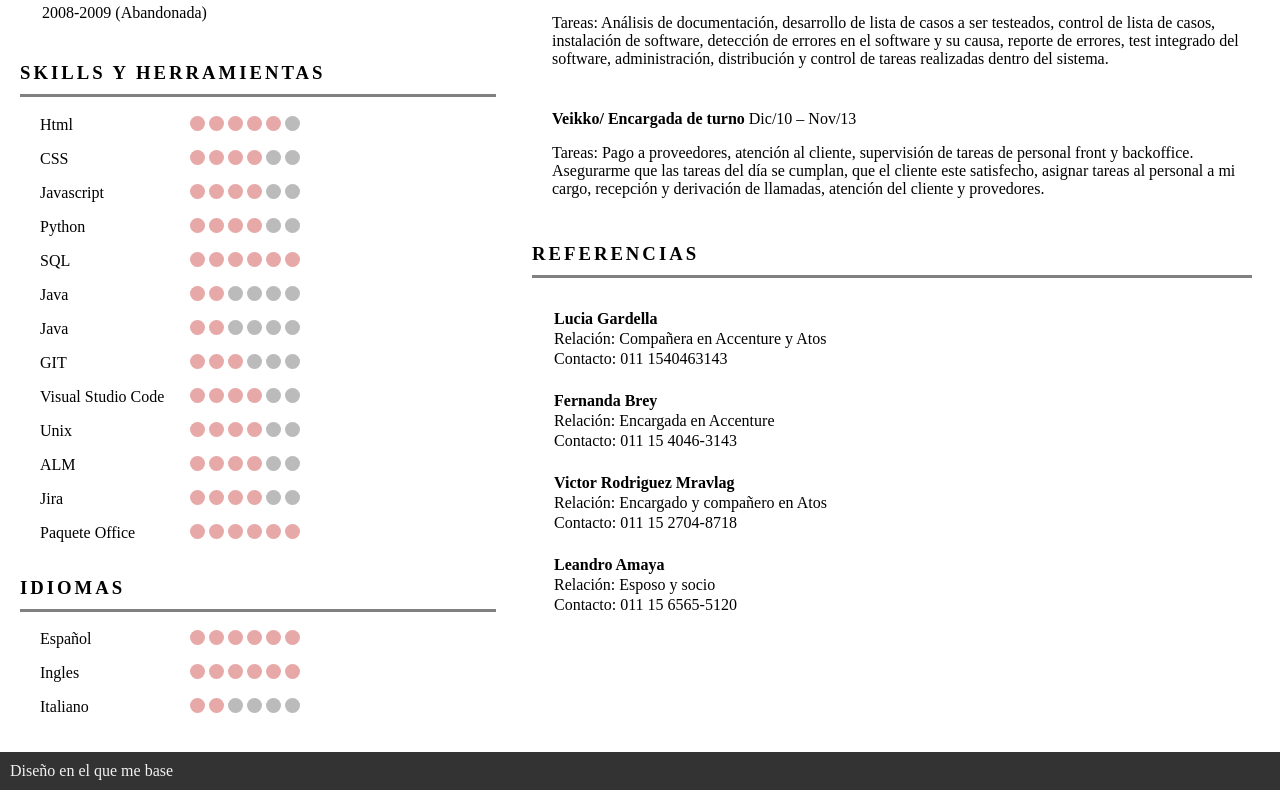
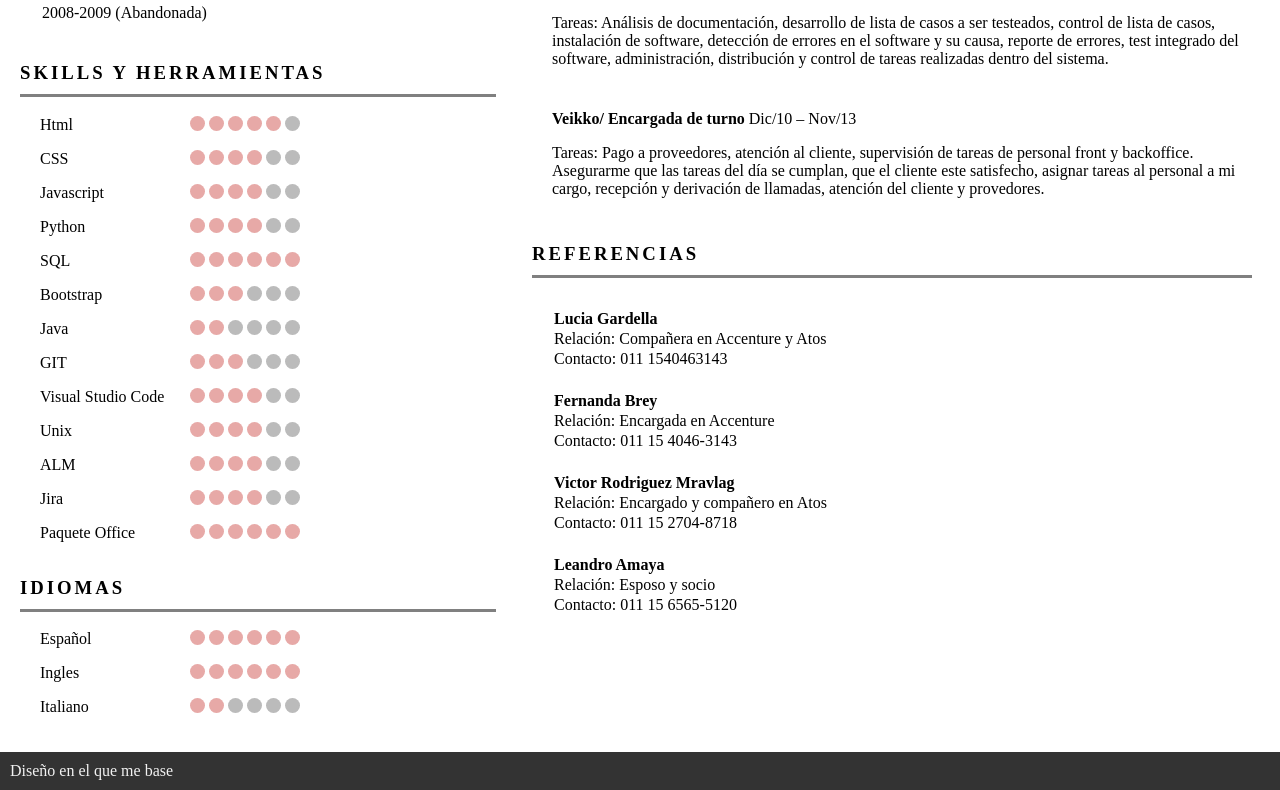
Before and after one commit to FlorenciaDiCiocco/My_CV, a plain HTML site: page index.html in a window 1280 px wide. Shown: the part 1044-1834 px from the top of the page. Drawn offline with Linux system fonts and the light colour scheme.

Commit message:
details9

```diff
--- a/index.html
+++ b/index.html
@@ -136,11 +136,11 @@
           <span class="dot color"></span>
           <span class="dot color"></span>
         </div>
-        <p>Java</p>
+        <p>Bootstrap</p>
         <div>
           <span class="dot color"></span>
           <span class="dot color"></span>
-          <span class="dot "></span>
+          <span class="dot color"></span>
           <span class="dot "></span>
           <span class="dot "></span>
           <span class="dot"></span>
```
